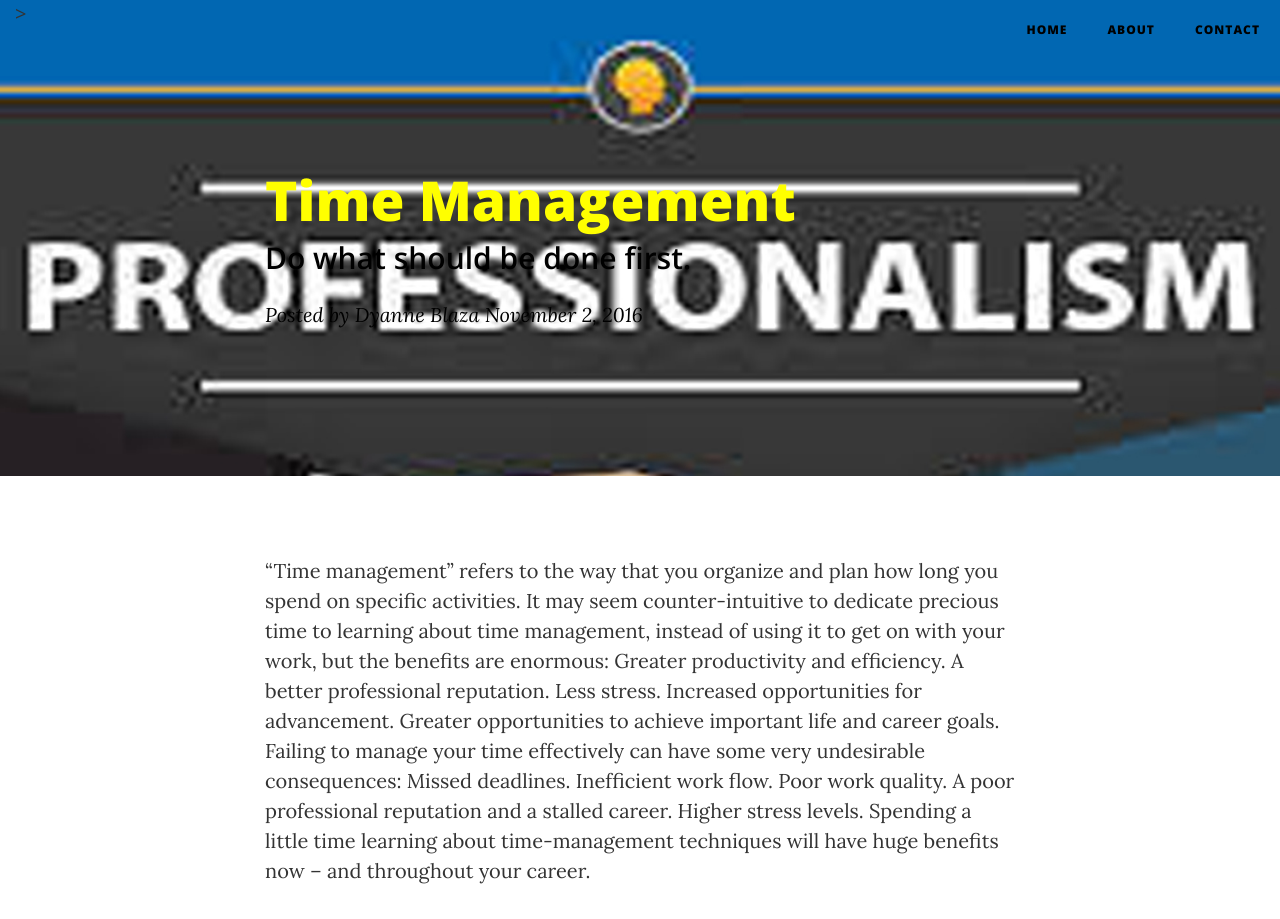
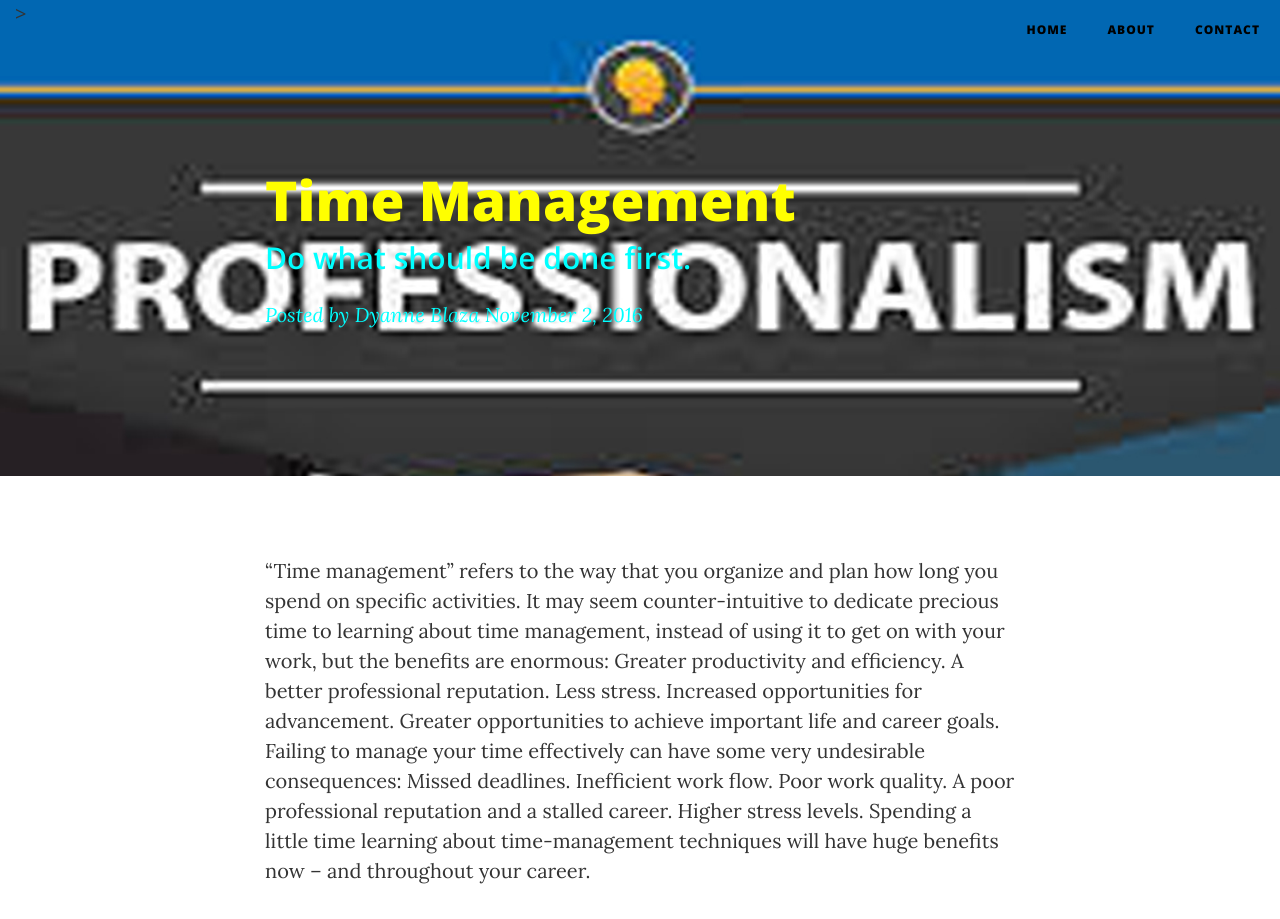
Before and after one commit to kathleenblaza/DyanneBlazaBlog, a website: page post1.html in a window 1280 px wide. Shown: the top 919 px of the page. Drawn offline with nearby package versions, Linux system fonts and the light colour scheme.

Commit message:
Update post1.html

```diff
--- a/post1.html
+++ b/post1.html
@@ -73,8 +73,8 @@
                 <div class="col-lg-8 col-lg-offset-2 col-md-10 col-md-offset-1">
                     <div class="post-heading">
                         <h1 style="color : yellow"> Time Management</h1>
-                        <h2 class="subheading" style="color: black">Do what should be done first.</h2>
-                        <span class="meta" style="color: black">Posted by <a href="#" style ="color : black">Dyanne Blaza</a> November 2, 2016</span>
+                        <h2 class="subheading" style="color: cyan">Do what should be done first.</h2>
+                        <span class="meta" style="color: cyan">Posted by <a href="#" style ="color : cyan">Dyanne Blaza</a> November 2, 2016</span>
                     </div>
                 </div>
             </div>
```
